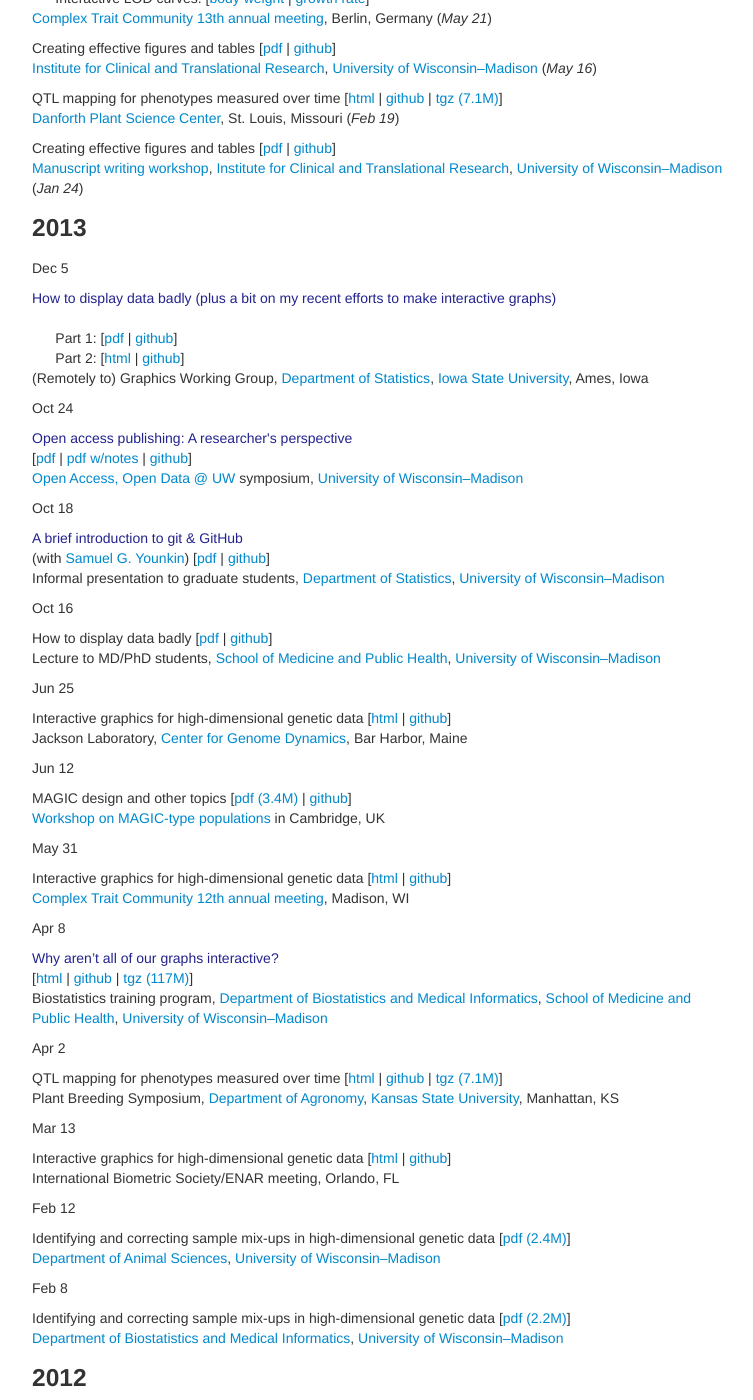
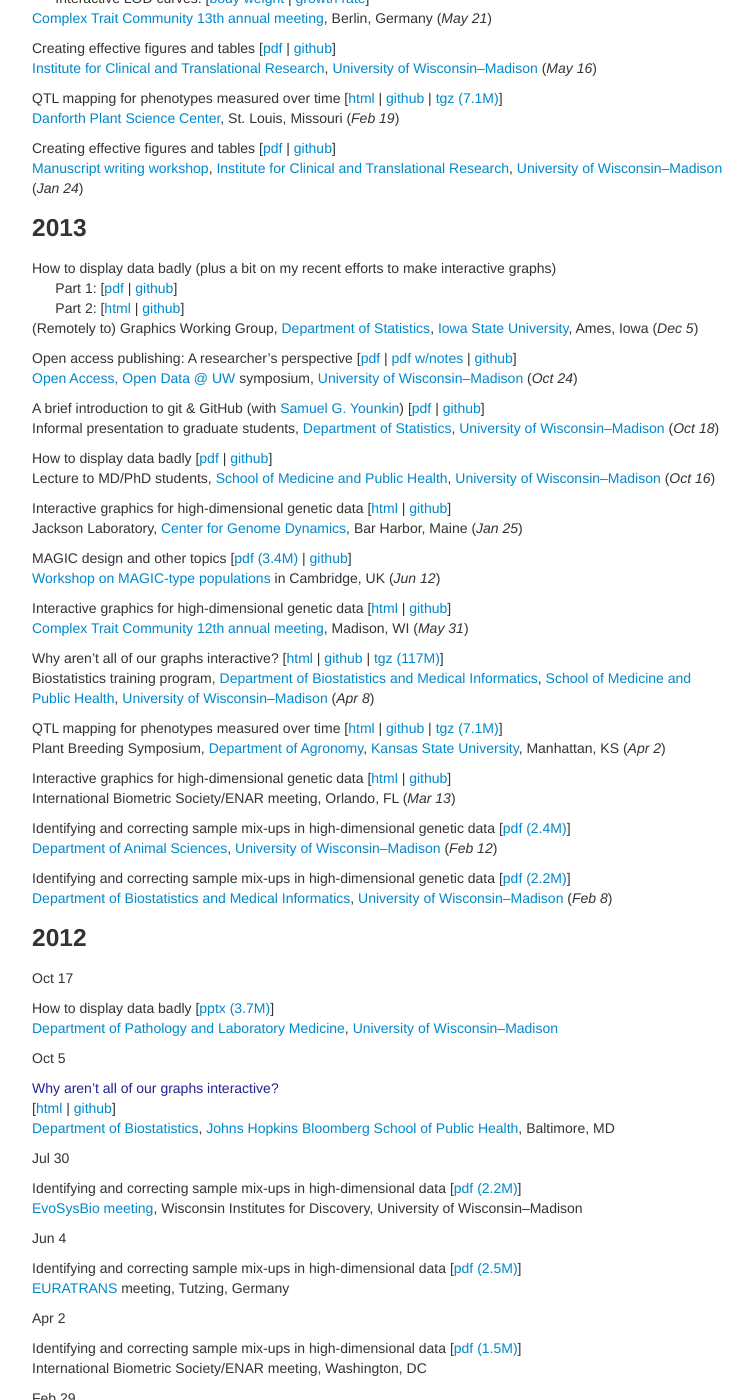
Before and after one commit to kbroman/kbroman.github.io, a Jekyll site: the page built from pages/talks.md, in a window 1280 px wide and 1400 px high, scrolled down 314 px. Shown: the whole window, without its empty margins (258-1011 px from the left). Built offline with Jekyll 4.4.1, drawn with Linux system fonts in a browser that asks for light colours.

Commit message:
Fix 2013 talks list

```diff
--- a/pages/talks.md
+++ b/pages/talks.md
@@ -45,123 +45,51 @@
 
 ###  2013
 
-  Dec 5
-
-
-  <font color="#23238e">How to display data badly (plus a bit on my recent efforts to make interactive graphs)</font> <br>
-  &nbsp; &nbsp; &nbsp; Part 1: \[[pdf](http://www.biostat.wisc.edu/~kbroman/presentations/IowaState2013/graphs_combined.pdf) |  [github](https://github.com/kbroman/Talk_Graphs/tree/iowastate2013)\]<br>
-  &nbsp; &nbsp; &nbsp; Part 2: \[[html](http://www.biostat.wisc.edu/~kbroman/presentations/IowaState2013/index.html) |  [github](https://github.com/kbroman/Talk_CGD2013/tree/iowastate2013)\]<br>
-  (Remotely to) Graphics Working Group, [Department of Statistics](http://www.stat.iastate.edu), [Iowa State University](http://www.iastate.edu), Ames, Iowa
-
-
-
-
-  Oct 24
-
-
-  <font color="#23238e">Open access publishing: A researcher's perspective</font>  \[[pdf](http://www.biostat.wisc.edu/~kbroman/presentations/openaccess.pdf) | [pdf w/notes](openaccess_withnotes.pdf) | [github](http://github.com/kbroman/Talk_OpenAccess)\]<br>
-  [Open Access, Open Data @ UW](http://researchdata.wisc.edu/open-access-open-data/) symposium, [University of Wisconsin&ndash;Madison](http://www.wisc.edu)
-
-
-
-
-  Oct 18
-
-
-  <font color="#23238e">A brief introduction to git &amp; GitHub</font> (with [Samuel G. Younkin](http://www.stat.wisc.edu/~syounkin/)) \[[pdf](http://www.biostat.wisc.edu/~kbroman/presentations/GitPrimer.pdf) | [github](http://github.com/syounkin/GitPrimer)\]<br>
-  Informal presentation to graduate students, [Department of Statistics](http://www.stat.wisc.edu), [University of Wisconsin&ndash;Madison](http://www.wisc.edu)
-
-
-
-
-  Oct 16
-
-
-  How to display data badly \[[pdf](http://www.biostat.wisc.edu/~kbroman/presentations/graphs_combined.pdf) | [github](http://github.com/kbroman/Talk_Graphs)\]<br>
-  Lecture to MD/PhD students, [School of Medicine and Public Health](http://www.med.wisc.edu/), [University of Wisconsin&ndash;Madison](http://www.wisc.edu)
-
-
-
-
-  Jun 25
-
-
-  Interactive graphics for high-dimensional genetic data  \[[html](http://www.biostat.wisc.edu/~kbroman/presentations/CGD2013/presentation.html) | [github](http://github.com/kbroman/Talk_CGD2013)\]<br>
-  Jackson Laboratory, [Center for Genome Dynamics](http://cgd.jax.org), Bar Harbor, Maine
-
-
-
-
-  Jun 12
-
-
-  MAGIC design and other topics  \[[pdf (3.4M)](http://www.biostat.wisc.edu/~kbroman/presentations/magic_web.pdf) | [github](http://github.com/kbroman/Talk_MAGIC)\]<br>
-  [Workshop on MAGIC-type populations](http://mus.well.ox.ac.uk/19genomes/MAGIC-WORKSHOP/) in Cambridge, UK
-
-
-
-
-  May 31
-
-
-  Interactive graphics for high-dimensional genetic data  \[[html](http://www.biostat.wisc.edu/~kbroman/presentations/CTC2013) | [github](http://github.com/kbroman/Talk_CTC2013)\]<br>
-  [Complex Trait Community 12th annual meeting](http://rqtl.org/ctc2013), Madison, WI
-
-
-
-
-  Apr 8
-
-
-  <font color="#23238e">Why aren&rsquo;t all of our graphs interactive?</font>  \[[html](http://www.biostat.wisc.edu/~kbroman/presentations/InteractiveGraphs3) | [github](http://github.com/kbroman/Talk_InteractiveGraphs3) | [tgz (117M)](InteractiveGraphs3.tgz)\]<br>
-  Biostatistics training program, [Department of Biostatistics and Medical Informatics](http://www.biostat.wisc.edu), [School of Medicine and Public Health](http://www.med.wisc.edu), [University of Wisconsin&ndash;Madison](http://www.wisc.edu)
-
-
-
-
-  Apr 2
-
-
-  QTL mapping for phenotypes measured over time
+How to display data badly (plus a bit on my recent efforts to make interactive graphs) <br>
+&nbsp; &nbsp; &nbsp; Part 1: \[[pdf](http://www.biostat.wisc.edu/~kbroman/presentations/IowaState2013/graphs_combined.pdf) |  [github](https://github.com/kbroman/Talk_Graphs/tree/iowastate2013)\]<br>
+&nbsp; &nbsp; &nbsp; Part 2: \[[html](http://www.biostat.wisc.edu/~kbroman/presentations/IowaState2013/index.html) | [github](https://github.com/kbroman/Talk_CGD2013/tree/iowastate2013)\]<br>
+(Remotely to) Graphics Working Group, [Department of Statistics](http://www.stat.iastate.edu), [Iowa State University](http://www.iastate.edu), Ames, Iowa (_Dec 5_)
+
+Open access publishing: A researcher's perspective  \[[pdf](http://www.biostat.wisc.edu/~kbroman/presentations/openaccess.pdf) | [pdf w/notes](openaccess_withnotes.pdf) | [github](http://github.com/kbroman/Talk_OpenAccess)\]<br>
+[Open Access, Open Data @ UW](http://researchdata.wisc.edu/open-access-open-data/) symposium, [University of Wisconsin&ndash;Madison](http://www.wisc.edu) (_Oct 24_)
+
+A brief introduction to git &amp; GitHub (with [Samuel G. Younkin](http://www.stat.wisc.edu/~syounkin/)) \[[pdf](http://www.biostat.wisc.edu/~kbroman/presentations/GitPrimer.pdf) | [github](http://github.com/syounkin/GitPrimer)\]<br>
+Informal presentation to graduate students, [Department of Statistics](http://www.stat.wisc.edu), [University of Wisconsin&ndash;Madison](http://www.wisc.edu) (_Oct 18_)
+
+How to display data badly \[[pdf](http://www.biostat.wisc.edu/~kbroman/presentations/graphs_combined.pdf) | [github](http://github.com/kbroman/Talk_Graphs)\]<br>
+Lecture to MD/PhD students, [School of Medicine and Public Health](http://www.med.wisc.edu/), [University of Wisconsin&ndash;Madison](http://www.wisc.edu) (_Oct 16_)
+
+Interactive graphics for high-dimensional genetic data  \[[html](http://www.biostat.wisc.edu/~kbroman/presentations/CGD2013/presentation.html) | [github](http://github.com/kbroman/Talk_CGD2013)\]<br>
+Jackson Laboratory, [Center for Genome Dynamics](http://cgd.jax.org), Bar Harbor, Maine (_Jan 25_)
+
+MAGIC design and other topics  \[[pdf (3.4M)](http://www.biostat.wisc.edu/~kbroman/presentations/magic_web.pdf) | [github](http://github.com/kbroman/Talk_MAGIC)\]<br>
+[Workshop on MAGIC-type populations](http://mus.well.ox.ac.uk/19genomes/MAGIC-WORKSHOP/) in Cambridge, UK (_Jun 12_)
+
+Interactive graphics for high-dimensional genetic data  \[[html](http://www.biostat.wisc.edu/~kbroman/presentations/CTC2013) | [github](http://github.com/kbroman/Talk_CTC2013)\]<br>
+[Complex Trait Community 12th annual meeting](http://rqtl.org/ctc2013), Madison, WI (_May 31_)
+
+Why aren&rsquo;t all of our graphs interactive?  \[[html](http://www.biostat.wisc.edu/~kbroman/presentations/InteractiveGraphs3) | [github](http://github.com/kbroman/Talk_InteractiveGraphs3) | [tgz (117M)](InteractiveGraphs3.tgz)\]<br>
+Biostatistics training program, [Department of Biostatistics and Medical Informatics](http://www.biostat.wisc.edu), [School of Medicine and Public Health](http://www.med.wisc.edu), [University of Wisconsin&ndash;Madison](http://www.wisc.edu) (_Apr 8_)
+
+QTL mapping for phenotypes measured over time
 \[[html](http://www.biostat.wisc.edu/~kbroman/presentations/FunQTL) | [github](http://github.com/kbroman/Talk_FunQTL) | [tgz (7.1M)](FunQTL.tgz)\]
-  <br>
-  Plant Breeding Symposium, [Department of Agronomy](http://www.agronomy.ksu.edu), [Kansas State University](http://www.ksu.edu), Manhattan, KS
-
-
-
-
-
-
-  Mar 13
-
-
-  Interactive graphics for high-dimensional genetic data
+<br>
+Plant Breeding Symposium, [Department of Agronomy](http://www.agronomy.ksu.edu), [Kansas State University](http://www.ksu.edu), Manhattan, KS (_Apr 2_)
+
+Interactive graphics for high-dimensional genetic data
 \[[html](http://www.biostat.wisc.edu/~kbroman/presentations/InteractiveGraphs2) | [github](http://github.com/kbroman/Talk_InteractiveGraphs2)\]
-  <br>
-  International Biometric Society/ENAR meeting, Orlando, FL
-
-
-
-
-
-  Feb 12
-
-
-  Identifying and correcting sample mix-ups in high-dimensional genetic data
+<br>
+International Biometric Society/ENAR meeting, Orlando, FL (_Mar 13_)
+
+Identifying and correcting sample mix-ups in high-dimensional genetic data
 \[[pdf (2.4M)](http://www.biostat.wisc.edu/~kbroman/presentations/anisci2013.pdf)\]
-  <br>
-[Department of Animal Sciences](http://http://www.ansci.wisc.edu), [University of Wisconsin&ndash;Madison](http://www.wisc.edu)
-
-
-
-
-  Feb 8
-
-
-  Identifying and correcting sample mix-ups in high-dimensional genetic data
+<br>
+[Department of Animal Sciences](http://http://www.ansci.wisc.edu), [University of Wisconsin&ndash;Madison](http://www.wisc.edu) (_Feb 12_)
+
+Identifying and correcting sample mix-ups in high-dimensional genetic data
 \[[pdf (2.2M)](http://www.biostat.wisc.edu/~kbroman/presentations/bmi2013.pdf)\]
-  <br>
-[Department of Biostatistics and Medical Informatics](http://www.biostat.wisc.edu), [University of Wisconsin&ndash;Madison](http://www.wisc.edu)
+<br>
+[Department of Biostatistics and Medical Informatics](http://www.biostat.wisc.edu), [University of Wisconsin&ndash;Madison](http://www.wisc.edu) (_Feb 8_)
 
 
 
```
